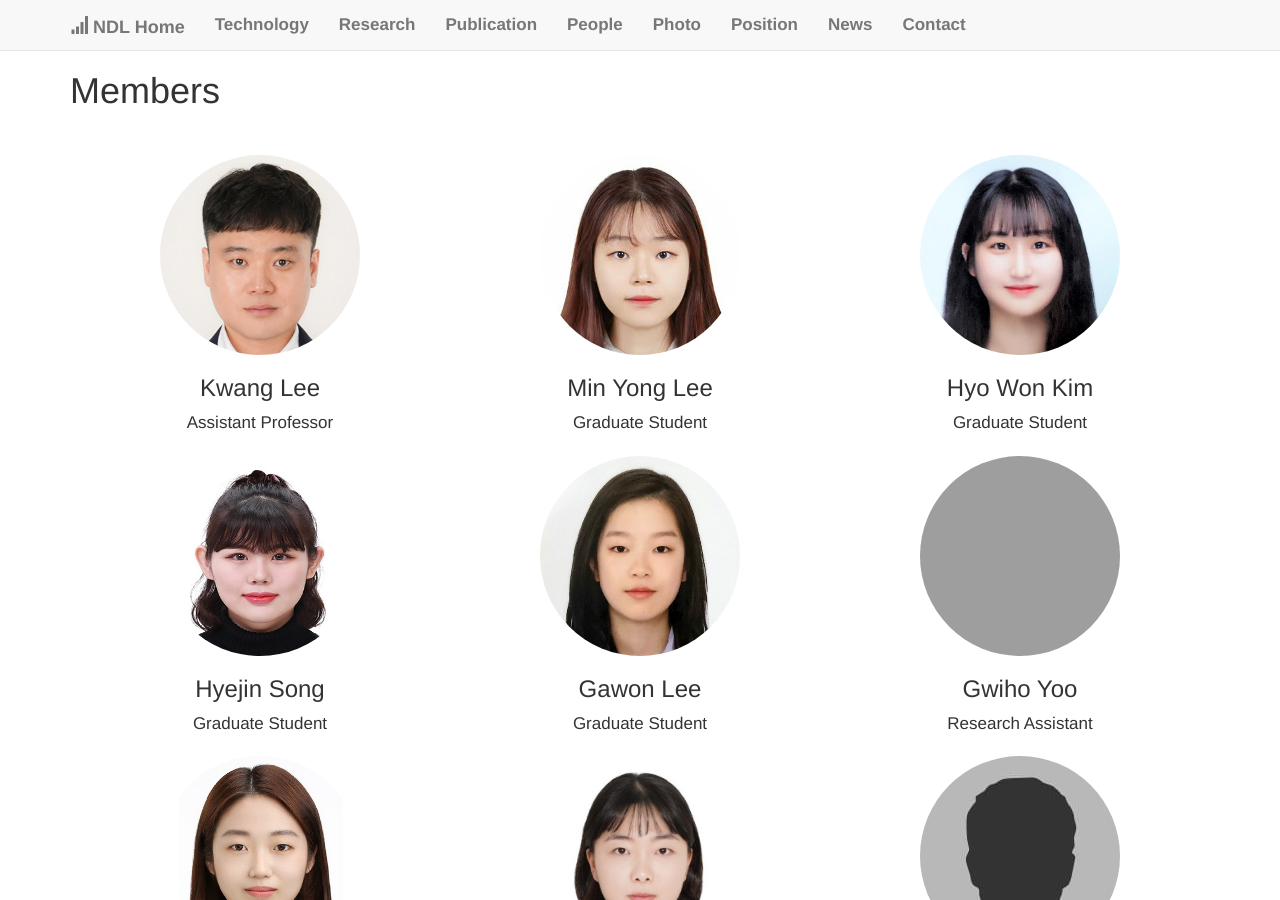
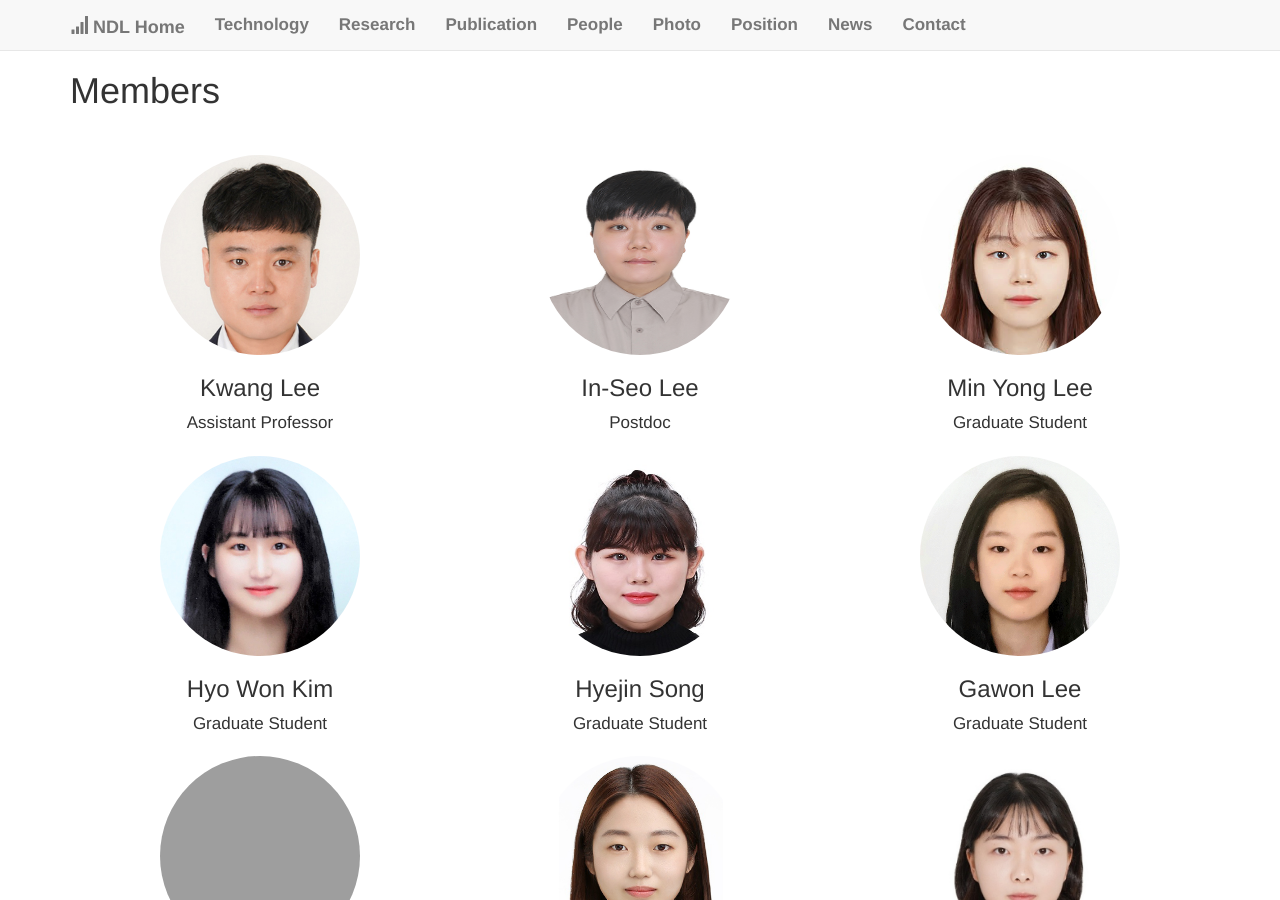
Before and after one commit to kleelab/kleelab.github.io, a Jekyll site: the page built from people.html, in a window 1280 px wide and 900 px high. Built offline with Jekyll 4.4.1, drawn with Linux system fonts in a browser that asks for light colours; nearby versions of some CDN libraries; a style sheet for code colours, icons or effects is not loaded; grey boxes are pictures that could not be loaded.

Commit message:
Update people.yml

```diff
--- a/_data/people.yml
+++ b/_data/people.yml
@@ -3,6 +3,10 @@
 - name: Kwang Lee
   role: Assistant Professor
   photo: "images/Kwang Lee.jpg"
+
+- name: In-Seo Lee
+  role: Postdoc
+  photo: "/images/In-Seo Lee.jpg"
 
 - name: Min Yong Lee
   role: Graduate Student
```
